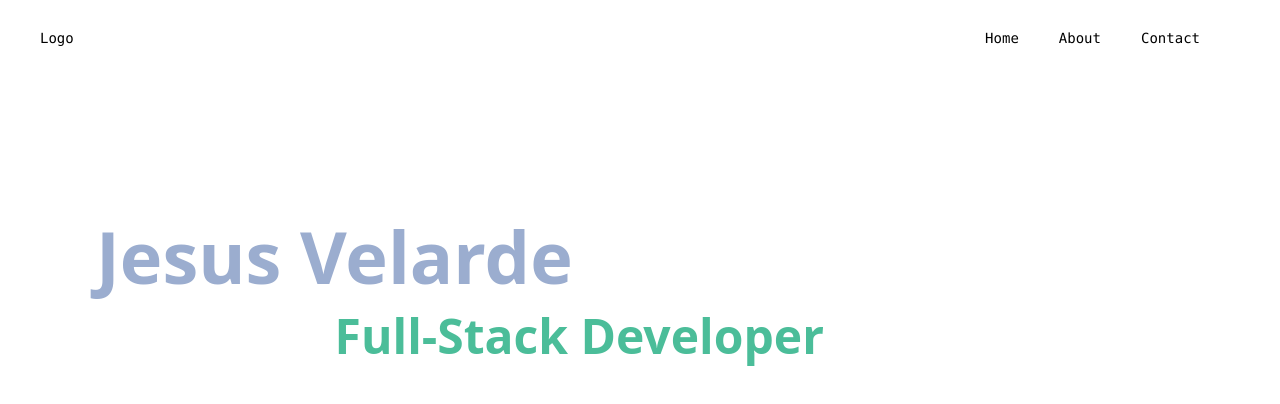
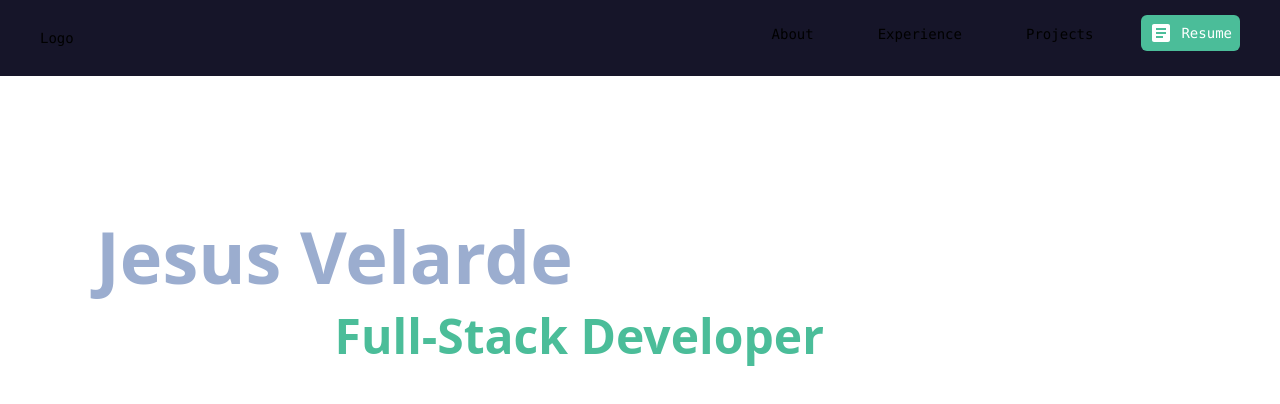
Before and after one commit to heyyysus/dev-portfolio, a Next.js app: page / in a window 1280 px wide. Shown: the top 404 px of the page. Built offline with nearby package versions, Linux system fonts and the light colour scheme.

Commit message:
front page animations and resume button

```diff
--- a/package.json
+++ b/package.json
@@ -9,6 +9,10 @@
     "lint": "next lint"
   },
   "dependencies": {
+    "@emotion/react": "^11.11.1",
+    "@emotion/styled": "^11.11.0",
+    "@mui/icons-material": "^5.14.11",
+    "@mui/material": "^5.14.11",
     "@types/node": "20.4.8",
     "@types/react": "18.2.19",
     "@types/react-dom": "18.2.7",
--- /dev/null
+++ b/src/app/_components/downloadBtn.tsx
@@ -0,0 +1,20 @@
+import Link from 'next/link';
+import { FC } from 'react';
+
+export interface DownloadBtnProps {
+    href: string;
+    children: React.ReactNode;
+};
+
+export const DownloadBtn: FC<DownloadBtnProps> =  ({ children, href}) => {
+    return (
+    <a
+        href="/files/file_name.pdf"
+        target="_blank"
+        rel="noopener noreferrer"
+        className='px-2 py-1.5 text-white bg-green hover:text-green hover:bg-white flex flex-row content-center transition-colors rounded-md'
+      >
+        {children}
+      </a>
+    );
+};
--- /dev/null
+++ b/src/app/_components/nav.tsx
@@ -0,0 +1,40 @@
+// components/Navigation.tsx
+
+import Link from 'next/link';
+import React from 'react';
+import { NavItem } from './navItem';
+import ArticleIcon from '@mui/icons-material/Article';
+import { DownloadBtn } from './downloadBtn';
+
+const Navigation: React.FC = () => {
+  return (
+    <nav className="bg-blue-dark flex justify-between w-fill px-10 font-mono text-sm">
+      <div className='py-7'>
+        Logo
+      </div>
+      <div className=''>
+        <ul className="flex">
+          <li>
+            <NavItem label='About' href='#' />
+          </li>
+          <li>
+            <NavItem label='Experience' href='#' />
+          </li>
+          <li>
+            <NavItem label='Projects' href='#' />
+          </li>
+          <li>
+            <div className='mt-[15px] ml-4'>
+              <DownloadBtn href='#'>
+                <ArticleIcon />
+                <span className='ml-2 pt-0.5'>Resume</span>
+              </DownloadBtn>
+            </div>
+          </li>
+        </ul>
+      </div>
+    </nav>
+  );
+};
+
+export default Navigation;
--- /dev/null
+++ b/src/app/_components/navItem.tsx
@@ -0,0 +1,15 @@
+import Link from 'next/link';
+import { FC } from 'react';
+
+export interface NavItemProps {
+    label: string;
+    href: string;
+};
+
+export const NavItem: FC<NavItemProps> =  ({label, href}) => {
+    return (
+        <Link href={href} className='px-8 py-6 hover:text-white hover:bg-blue-light flex flex-row content-center transition-colors'>
+            <span>{label}</span>
+        </Link>
+    );
+};
--- a/src/app/layout.tsx
+++ b/src/app/layout.tsx
@@ -1,7 +1,7 @@
 import './globals.css'
 import type { Metadata } from 'next'
 import { Inter } from 'next/font/google'
-import Navigation from './nav'
+import Navigation from './_components/nav'
 
 const inter = Inter({ subsets: ['latin'] })
 
--- a/src/app/nav.tsx
+++ /dev/null
@@ -1,38 +0,0 @@
-// components/Navigation.tsx
-
-import Link from 'next/link';
-import React from 'react';
-
-const Navigation: React.FC = () => {
-  return (
-    <nav className="bg-transparent p-4 flex justify-between w-fill px-10 py-7 font-mono text-sm">
-      <div>
-        Logo
-      </div>
-      <div className=''>
-        <ul className="flex space-x-10">
-          <li>
-            <Link className="hover:text-blue-300" href="/">
-              Home
-            </Link>
-          </li>
-          <li>
-              <Link className='hover:text-blue-300' href='/about'>
-                  About
-              </Link>
-          </li>
-          <li>
-              <Link className="hover:text-blue-300" href="/contact">
-                  Contact
-              </Link>
-          </li>
-          <li>
-
-          </li>
-        </ul>
-      </div>
-    </nav>
-  );
-};
-
-export default Navigation;
--- a/src/app/page.tsx
+++ b/src/app/page.tsx
@@ -5,13 +5,13 @@ export default function Home() {
   return (
     <main className="flex min-h-screen flex-col justify-space-between p-24">
       <div className='text-2xl xl:text-5xl 2xl:text-5xl lg:text-4xl md:text-3xl " font-bold text-white font-sans '>
-        <p className='mb-5 text-xl font-light'>
+        <p className='mb-5 text-xl font-light animate-fadeInFast'>
           Hello, my name is
         </p>
-        <p className='mb-5 text-[color:#9badcf] text-7xl'>
+        <p className='mb-5 text-[color:#9badcf] text-7xl animate-fadeIn'>
           Jesus Velarde
         </p>
-        <p className=''>
+        <p className='animate-fadeInSlow'>
           And I&apos;m a <span className='text-green'>Full-Stack Developer</span>
         </p>
       </div>
--- a/tailwind.config.ts
+++ b/tailwind.config.ts
@@ -10,6 +10,7 @@ const config: Config = {
     colors: {
       'green': '#4bbd99',
       'blue-dark': '#161529',
+      'blue-light': '#2a2842',
       'grey': '#cccccc',
       'white': '#FFFFFF'
     },
@@ -19,6 +20,25 @@ const config: Config = {
         'gradient-conic':
           'conic-gradient(from 180deg at 50% 50%, var(--tw-gradient-stops))',
       },
+      animation: {
+        fadeInFast: 'fadeInAnimation 0.5s ease-in',
+        fadeIn: 'fadeInAnimation 1s ease-in',
+        fadeInSlow: 'fadeInAnimation 2s ease-in',
+      },
+      keyframes: {
+        fadeInAnimation: {
+          '0%': { opacity: '0' },
+          '100%': { opacity: '1' },
+        }
+    },
+    },
+    delay: { // Add these delays if you don't have them yet
+      '100': '100ms',
+      '200': '200ms',
+      '300': '300ms',
+      '500': '500ms',
+      '700': '700ms',
+      '1000': '1000ms',
     },
   },
   plugins: [],
```
Also changed, not shown: 1 other file (tests, documents, lock files or other folders).
